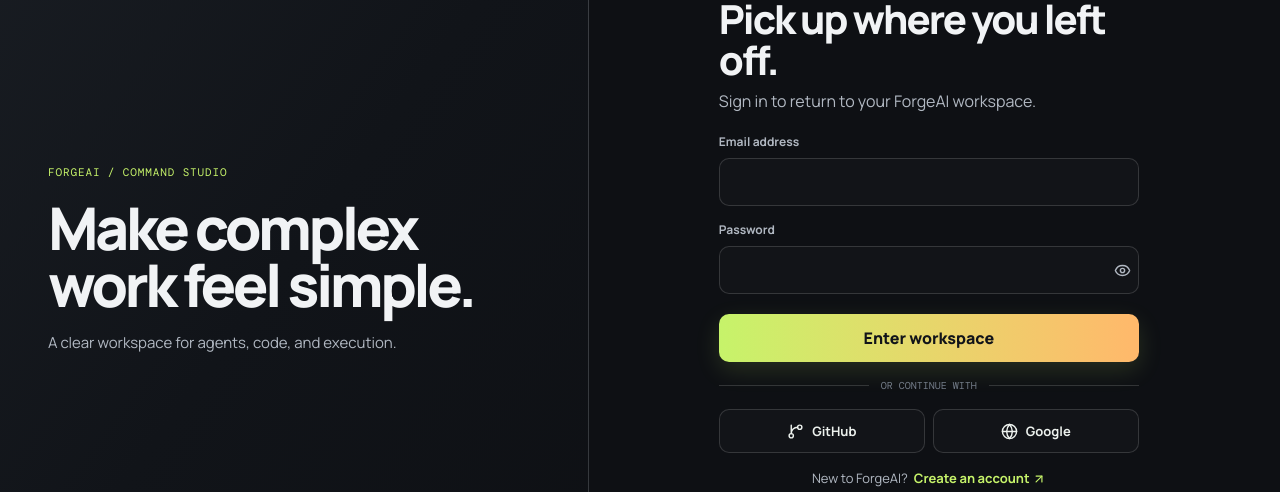
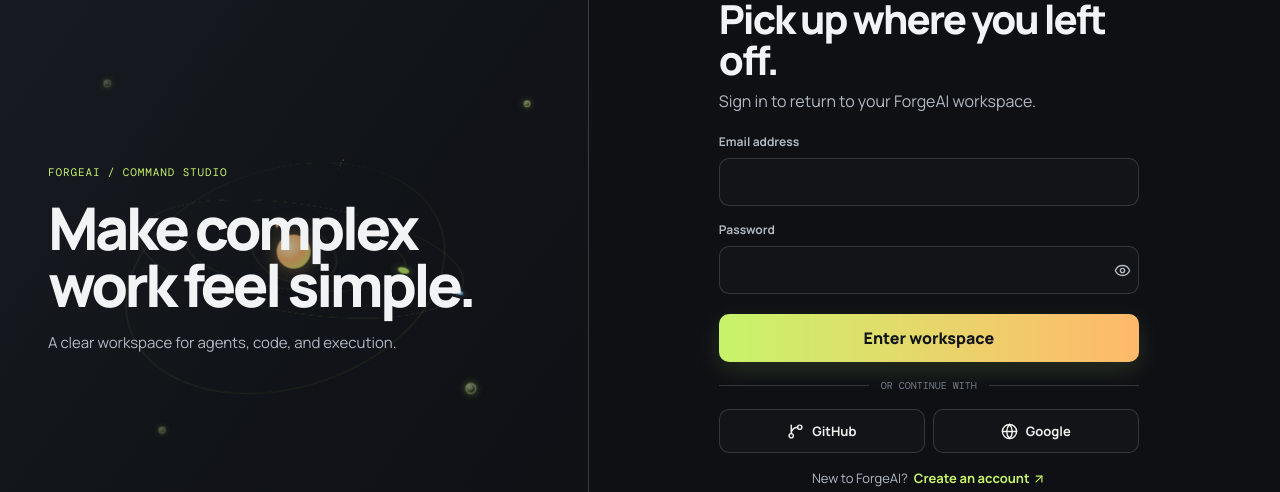
Before and after one commit to sanjayk-eng/ForgeAI, a React (Vite) app in the folder Frontend/: page /login in a window 1280 px wide. Shown: the part 148-640 px from the top of the page. Built offline with nearby package versions, Linux system fonts and the light colour scheme; no server answers.

Commit message:
feat(auth): add animated solar system component for enhanced authentication visuals

```diff
--- a/Frontend/src/index.css
+++ b/Frontend/src/index.css
@@ -44,6 +44,109 @@
   to { width: 0%; }
 }
 
+@keyframes auth-orbit-spin {
+  to { transform: translate(-50%, -50%) rotateX(62deg) rotateZ(360deg); }
+}
+
+@keyframes auth-dust-float {
+  0%, 100% { opacity: 0.32; transform: translate3d(0, 8px, 0) scale(0.86); }
+  50% { opacity: 0.9; transform: translate3d(10px, -12px, 0) scale(1.12); }
+}
+
+@keyframes auth-sun-pulse {
+  50% {
+    box-shadow: 0 0 18px rgba(255, 184, 107, 0.6), 0 0 60px rgba(198, 243, 106, 0.2);
+    transform: scale(1.06);
+  }
+}
+
+.auth-motion {
+  position: absolute;
+  inset: 0;
+  overflow: hidden;
+  pointer-events: none;
+}
+
+.auth-solar-system {
+  position: absolute;
+  top: 50%;
+  left: 50%;
+  width: min(92%, 620px);
+  aspect-ratio: 1;
+  perspective: 900px;
+  transform-style: preserve-3d;
+  transform: translate(-50%, -50%);
+  opacity: 0.68;
+}
+
+.auth-dust {
+  position: absolute;
+  z-index: 2;
+  width: 8px;
+  height: 8px;
+  border: 1px solid rgba(226, 255, 157, 0.9);
+  border-radius: 50%;
+  background: radial-gradient(circle at 35% 30%, rgba(255, 255, 255, 0.9), rgba(198, 243, 106, 0.5) 45%, transparent 72%);
+  box-shadow: 0 0 8px rgba(198, 243, 106, 0.55), 0 0 18px rgba(198, 243, 106, 0.24);
+  animation: auth-dust-float 4.8s ease-in-out infinite;
+}
+
+.auth-dust-one { top: 18%; left: 14%; animation-delay: -1s; }
+.auth-dust-two { top: 24%; right: 8%; width: 6px; height: 6px; animation-delay: -2.8s; }
+.auth-dust-three { bottom: 16%; left: 24%; width: 7px; height: 7px; animation-delay: -3.6s; }
+.auth-dust-four { right: 18%; bottom: 22%; width: 10px; height: 10px; animation-delay: -1.9s; }
+
+.auth-sun {
+  position: absolute;
+  top: 50%;
+  left: 50%;
+  width: 34px;
+  aspect-ratio: 1;
+  border-radius: 50%;
+  background: radial-gradient(circle at 35% 35%, #fff3c4, #ffb86b 45%, #c6f36a 100%);
+  box-shadow: 0 0 18px rgba(255, 184, 107, 0.5), 0 0 46px rgba(198, 243, 106, 0.18);
+  animation: auth-sun-pulse 5.5s ease-in-out infinite;
+  transform: translate(-50%, -50%);
+}
+
+.auth-orbit {
+  position: absolute;
+  top: 50%;
+  left: 50%;
+  border: 1px solid rgba(198, 243, 106, 0.18);
+  border-radius: 50%;
+  transform: translate(-50%, -50%) rotateX(62deg) rotateZ(0deg);
+  transform-origin: center;
+  transform-style: preserve-3d;
+  animation: auth-orbit-spin linear infinite;
+}
+
+.auth-orbit-one { width: 24%; height: 15%; animation-duration: 12s; animation-delay: -2.5s; }
+.auth-orbit-two { width: 42%; height: 27%; animation-duration: 18s; animation-delay: -8s; animation-direction: reverse; }
+.auth-orbit-three { width: 64%; height: 40%; animation-duration: 26s; animation-delay: -15s; }
+.auth-orbit-four { width: 88%; height: 55%; animation-duration: 38s; animation-delay: -27s; animation-direction: reverse; }
+
+.auth-planet {
+  position: absolute;
+  top: 50%;
+  left: 0;
+  display: block;
+  border-radius: 50%;
+  transform: translate(-50%, -50%) rotateX(-62deg);
+  transform-style: preserve-3d;
+}
+
+.auth-planet-one { width: 7px; height: 7px; background: #ffb86b; box-shadow: 0 0 10px rgba(255, 184, 107, 0.65); }
+.auth-planet-two { width: 11px; height: 11px; background: #c6f36a; box-shadow: 0 0 12px rgba(198, 243, 106, 0.55); }
+.auth-planet-three { width: 8px; height: 8px; background: #8ed4ff; box-shadow: 0 0 10px rgba(142, 212, 255, 0.55); }
+.auth-planet-four { width: 14px; height: 14px; border: 2px solid #ffb86b; background: #15181d; box-shadow: 0 0 12px rgba(255, 184, 107, 0.42); }
+
+@media (prefers-reduced-motion: reduce) {
+  .auth-dust,
+  .auth-orbit,
+  .auth-sun { animation: none; }
+}
+
 @layer base {
   * { box-sizing: border-box; }
   html { scroll-behavior: smooth; }
--- a/Frontend/src/modules/auth/AuthLayout.tsx
+++ b/Frontend/src/modules/auth/AuthLayout.tsx
@@ -1,5 +1,6 @@
 import { ArrowUpRight, ShieldCheck } from "lucide-react";
 import { Link, Outlet, useLocation } from "react-router-dom";
+import { AuthSolarSystem } from "./AuthSolarSystem";
 
 export function AuthLayout() {
   const location = useLocation();
@@ -7,6 +8,7 @@
   return (
     <main className="grid min-h-screen bg-forge-bg lg:h-screen lg:min-h-0 lg:overflow-hidden lg:grid-cols-[minmax(300px,0.92fr)_minmax(460px,1.08fr)]">
       <aside className="relative hidden min-h-screen flex-col justify-between overflow-hidden border-r border-white/15 bg-gradient-to-br from-[#191d23] via-[#111419] to-[#0e1014] p-9 text-[#f1f3f5] lg:flex lg:px-12" aria-label="ForgeAI workspace">
+        <AuthSolarSystem />
         <div className="relative z-10 flex items-center justify-between font-mono text-[11px] uppercase tracking-[0.08em] text-forge-soft">
           <span className="grid size-8 place-items-center rounded-lg border border-forge-accent/50 bg-forge-accent/5 font-sans font-extrabold tracking-[-0.12em] text-forge-accent">F/</span>
           <span>ForgeAI</span>
--- /dev/null
+++ b/Frontend/src/modules/auth/AuthSolarSystem.tsx
@@ -0,0 +1,17 @@
+export function AuthSolarSystem() {
+  return (
+    <div className="auth-motion" aria-hidden="true">
+      <div className="auth-solar-system">
+        <span className="auth-dust auth-dust-one" />
+        <span className="auth-dust auth-dust-two" />
+        <span className="auth-dust auth-dust-three" />
+        <span className="auth-dust auth-dust-four" />
+        <span className="auth-sun" />
+        <span className="auth-orbit auth-orbit-one"><span className="auth-planet auth-planet-one" /></span>
+        <span className="auth-orbit auth-orbit-two"><span className="auth-planet auth-planet-two" /></span>
+        <span className="auth-orbit auth-orbit-three"><span className="auth-planet auth-planet-three" /></span>
+        <span className="auth-orbit auth-orbit-four"><span className="auth-planet auth-planet-four" /></span>
+      </div>
+    </div>
+  );
+}
```
Also changed, not shown: 1 other file (tests, documents, lock files or other folders).
